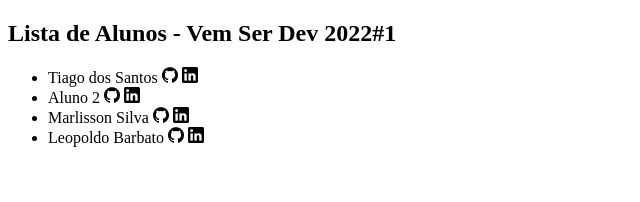
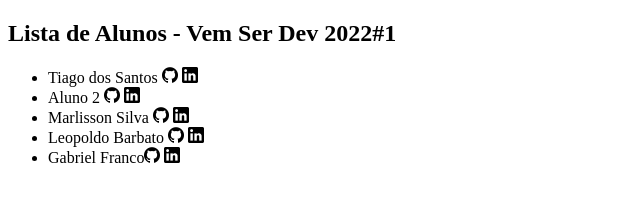
Before and after one commit to tiagos4ntos/tiagos4ntos.github.io, a plain HTML site: page aliga/index.html in a window 1280 px wide. Shown: the whole page, without its empty margins (0-640 px from the left). Drawn offline with Linux system fonts and the light colour scheme.

Commit message:
Added name in the list

```diff
--- a/aliga/index.html
+++ b/aliga/index.html
@@ -40,6 +40,10 @@
             <a href="https://www.linkedin.com/in/leopoldo-barbato" target="__blank"><img src="../imgs/linkedin.png" height="16px"
             width="16px" /></a>
         </li>
+        <li>Gabriel Franco<a href="https://github.com/GabFrancoL"><img src="../imgs/github.png" height="16px"
+            width="16px" /></a> <a href="https://www.linkedin.com/in/gfrancolourenco/"><img
+            src="../imgs/linkedin.png" height="16px" width="16px" /></a>
+        </li>
     </ul>
 </body>
 
```
